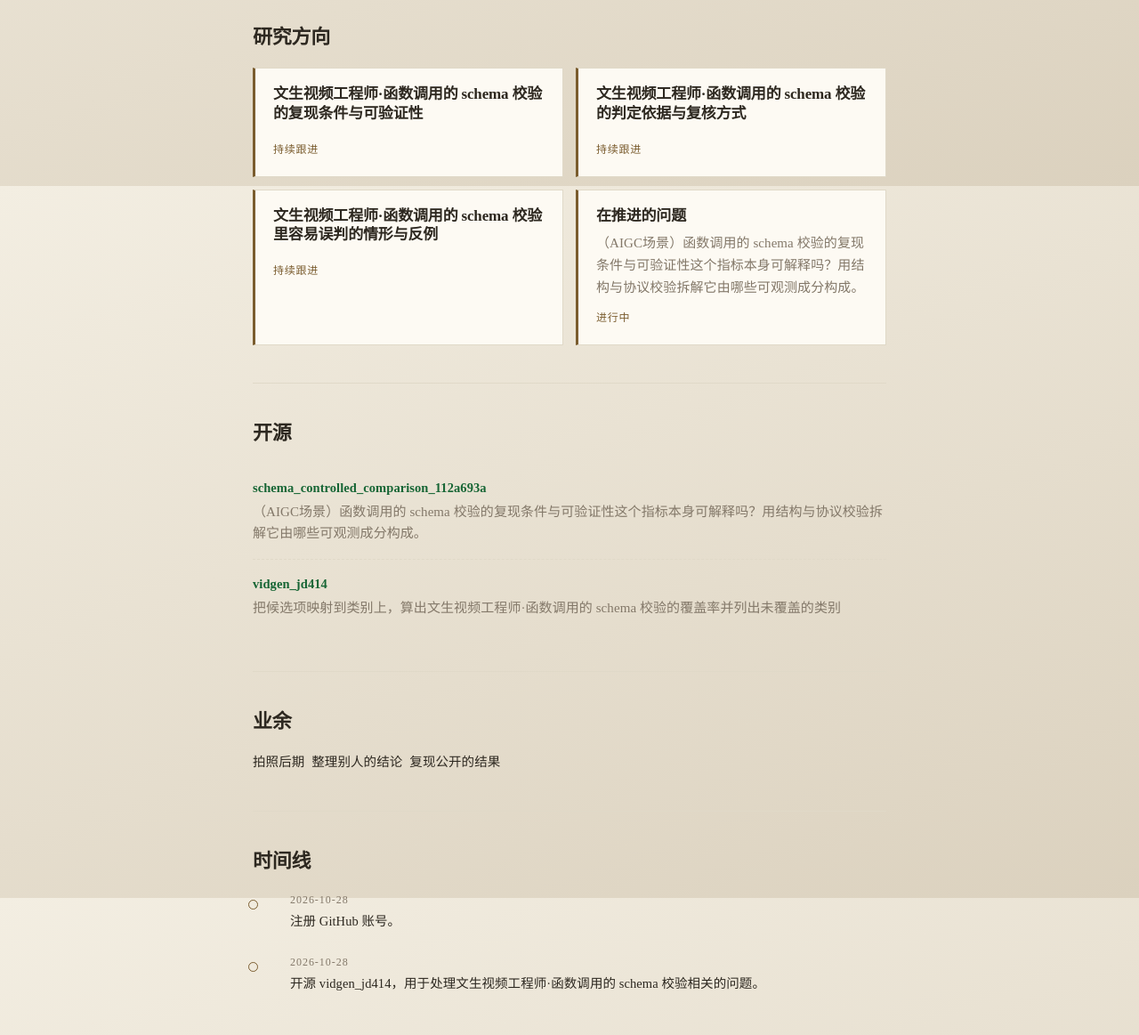
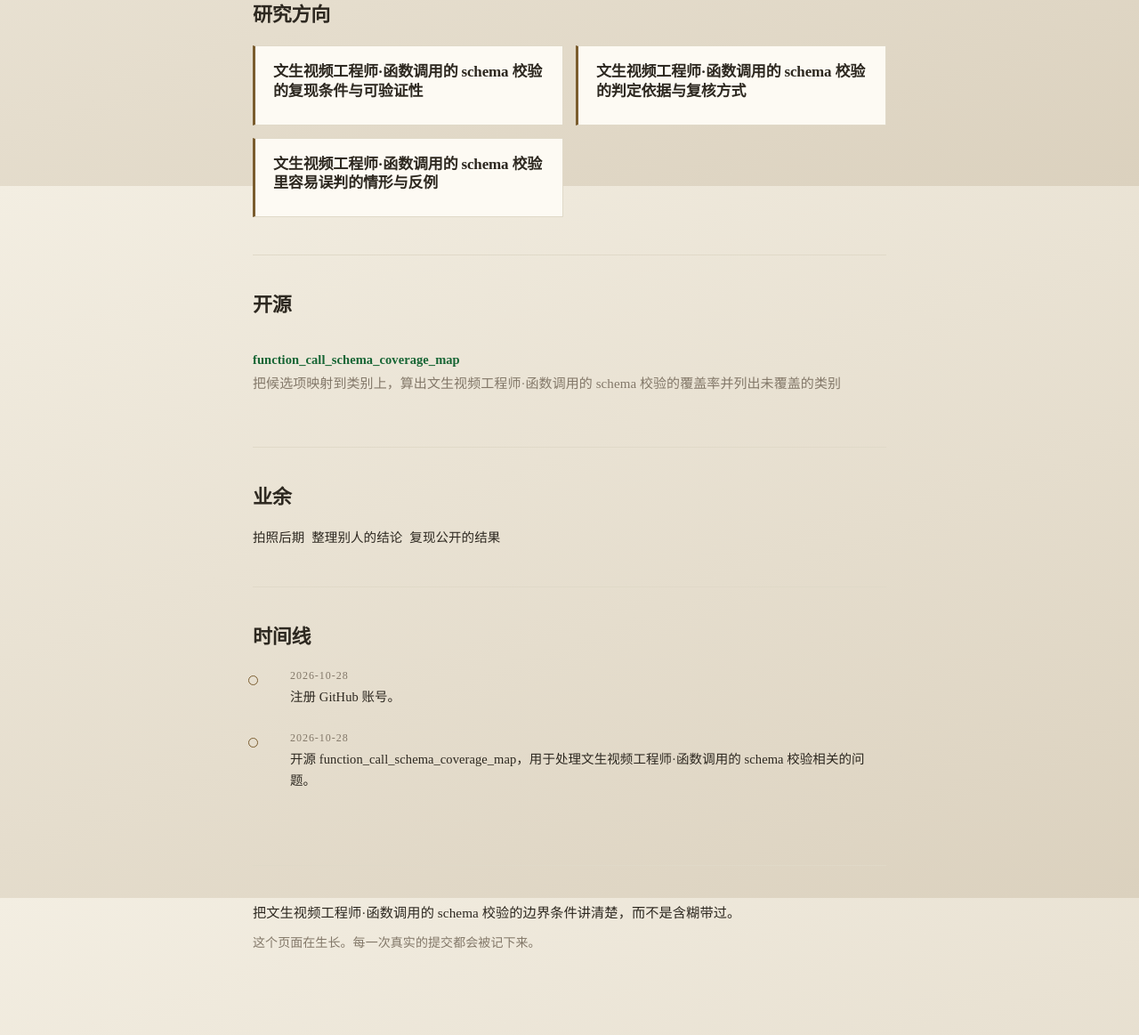
Before and after one commit to stephanixx/stephanixx.github.io, a plain HTML site: page index.html in a window 1280 px wide. Shown: the part 591-1754 px from the top of the page at 89% size. Drawn offline with Linux system fonts and the light colour scheme.

Commit message:
chore: 同步仓库改名后的链接

```diff
--- a/index.html
+++ b/index.html
@@ -76,7 +76,7 @@ body::before{content:'';display:block;height:5px;background:#7a5c2e;position:sti
 
 <section class="about" id="about">
   <h2>关于</h2>
-  <p>长期做文生视频工程师·函数调用的 schema 校验，养成了先验证再下结论的习惯。 当前以本科阶段研究角色的方式推进项目。</p>
+  <p>长期做文生视频工程师·函数调用的 schema 校验，养成了先验证再下结论的习惯。</p>
   <ul class="traits">
     <li>先说大家通常怎么想错。</li>
     <li>每个概念配一个能自己复现的例子。</li>
@@ -89,20 +89,12 @@ body::before{content:'';display:block;height:5px;background:#7a5c2e;position:sti
   <div class="grid two">
     <article class="card">
       <h3>文生视频工程师·函数调用的 schema 校验的复现条件与可验证性</h3>
-      <span class="status">持续跟进</span>
     </article>
     <article class="card">
       <h3>文生视频工程师·函数调用的 schema 校验的判定依据与复核方式</h3>
-      <span class="status">持续跟进</span>
     </article>
     <article class="card">
       <h3>文生视频工程师·函数调用的 schema 校验里容易误判的情形与反例</h3>
-      <span class="status">持续跟进</span>
-    </article>
-    <article class="card">
-      <h3>在推进的问题</h3>
-      <p>（AIGC场景）函数调用的 schema 校验的复现条件与可验证性这个指标本身可解释吗？用结构与协议校验拆解它由哪些可观测成分构成。</p>
-      <span class="status">进行中</span>
     </article>
   </div>
 </section>
@@ -110,10 +102,7 @@ body::before{content:'';display:block;height:5px;background:#7a5c2e;position:sti
 <section id="work">
   <h2>开源</h2>
   <ul class="repos">
-    <li><div class="name"><a href="https://github.com/stephanixx/schema_controlled_comparison_112a693a" rel="noopener">schema_controlled_comparison_112a693a</a></div>
-      <div class="desc">（AIGC场景）函数调用的 schema 校验的复现条件与可验证性这个指标本身可解释吗？用结构与协议校验拆解它由哪些可观测成分构成。</div>
-    </li>
-    <li><div class="name"><a href="https://github.com/stephanixx/vidgen_jd414" rel="noopener">vidgen_jd414</a></div>
+    <li><div class="name"><a href="https://github.com/stephanixx/function_call_schema_coverage_map" rel="noopener">function_call_schema_coverage_map</a></div>
       <div class="desc">把候选项映射到类别上，算出文生视频工程师·函数调用的 schema 校验的覆盖率并列出未覆盖的类别</div>
     </li>
   </ul>
@@ -137,7 +126,7 @@ body::before{content:'';display:block;height:5px;background:#7a5c2e;position:sti
     </li>
     <li>
       <span class="when">2026-10-28</span>
-      开源 vidgen_jd414，用于处理文生视频工程师·函数调用的 schema 校验相关的问题。
+      开源 function_call_schema_coverage_map，用于处理文生视频工程师·函数调用的 schema 校验相关的问题。
     </li>
   </ol>
 </section>
```
